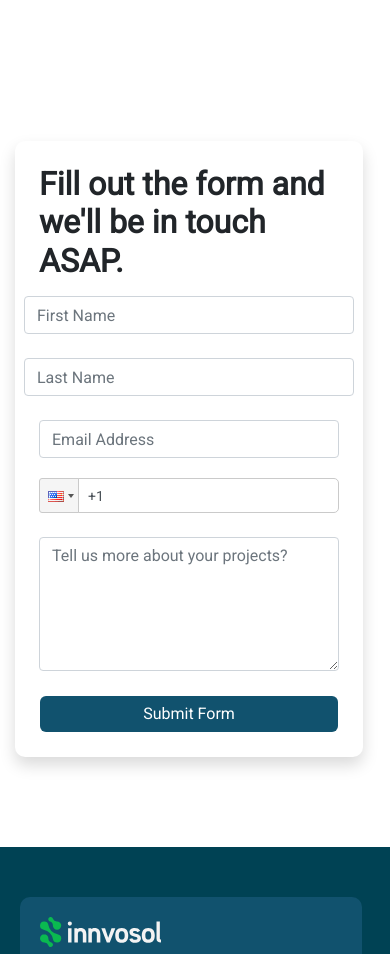
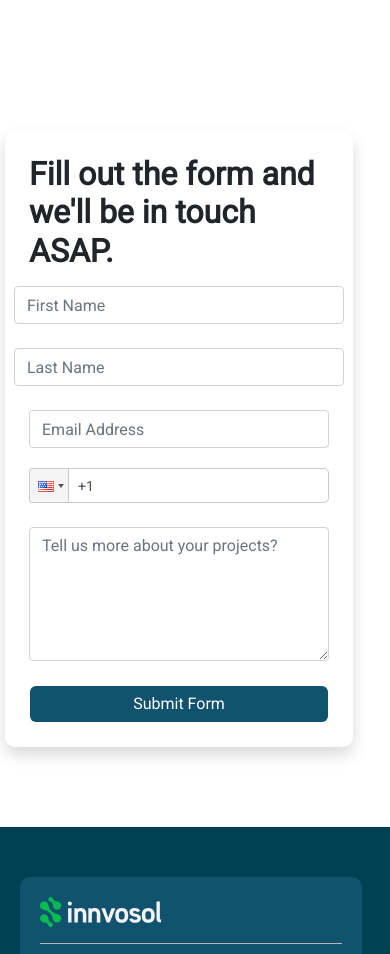
Before and after one commit to BasharatAliKing/innvosol-project, a React (Create React App) app: page / in a window 390 px wide. Shown: the part 10220-11174 px from the top of the page. Built offline with nearby package versions, Linux system fonts and the light colour scheme.

Commit message:
data added

```diff
--- a/src/Utilities/Form.css
+++ b/src/Utilities/Form.css
@@ -47,7 +47,7 @@ form .btn:hover{
 @media(max-width:576px){
     #Form-alone {
         width: 90%;
-        margin: 10px;
+        margin: 0px;
         padding: 0px;
     }
     #Form-alone .container{
```
